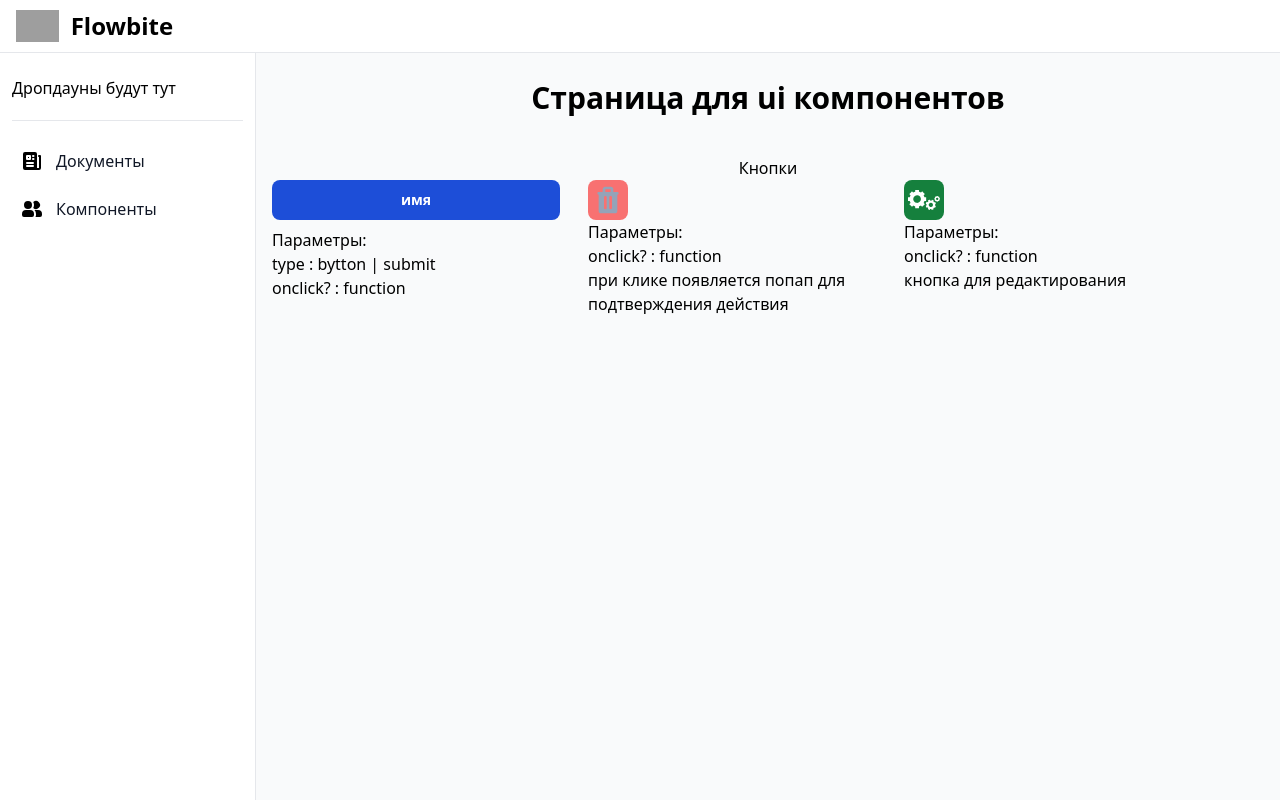
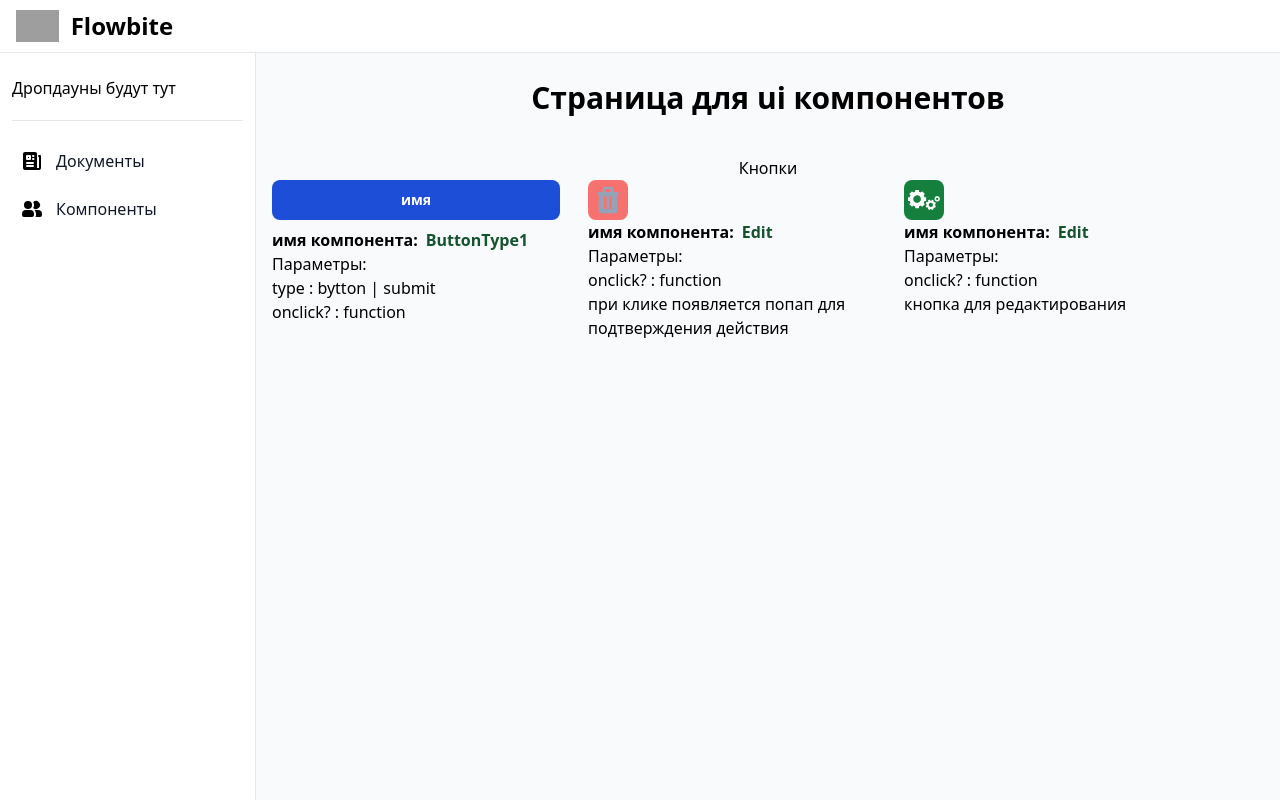
Before and after one commit to TheFasWalker/reactAdmin, a React (Vite) app: page /admin/components in a window 1280 px wide. Built offline with nearby package versions, Linux system fonts and the light colour scheme; grey boxes are pictures that could not be loaded.

Commit message:
feat: edited description for UI page

```diff
--- a/src/pages/UiPage.tsx
+++ b/src/pages/UiPage.tsx
@@ -14,6 +14,10 @@ export const UiPage: FC = () => {
                         <ButtonType1
                             name="имя"
                         />
+                        <div className="flex flex-row gap-2">
+                            <span className="font-bold">имя компонента:</span>
+                            <span className="font-bold text-green-900">ButtonType1</span>
+                        </div>
                         <div className="">
                             Параметры:
                             <ul>
@@ -27,6 +31,10 @@ export const UiPage: FC = () => {
                         <Trash
 
                         />
+                        <div className="flex flex-row gap-2">
+                            <span className="font-bold">имя компонента:</span>
+                            <span className="font-bold text-green-900">Edit</span>
+                        </div>
                         <div className="">
                             Параметры:
                             <ul>
@@ -39,6 +47,10 @@ export const UiPage: FC = () => {
                         <Edit
 
                         />
+                        <div className="flex flex-row gap-2">
+                            <span className="font-bold">имя компонента:</span>
+                            <span className="font-bold text-green-900">Edit</span>
+                        </div>
                         <div className="">
                             Параметры:
                             <ul>
```
Lines whose indentation alone changed are shown as unchanged.
